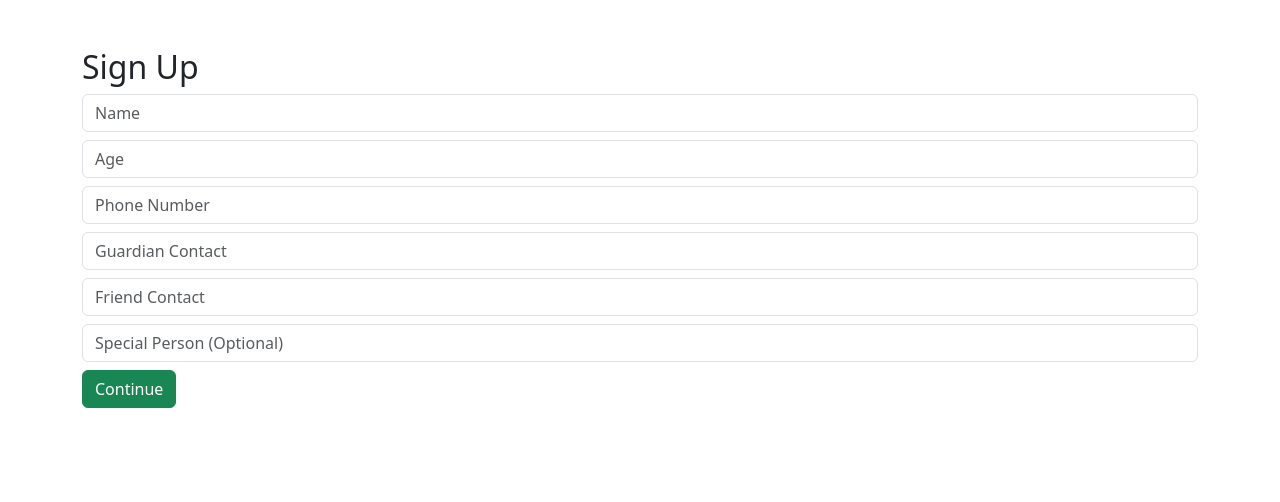
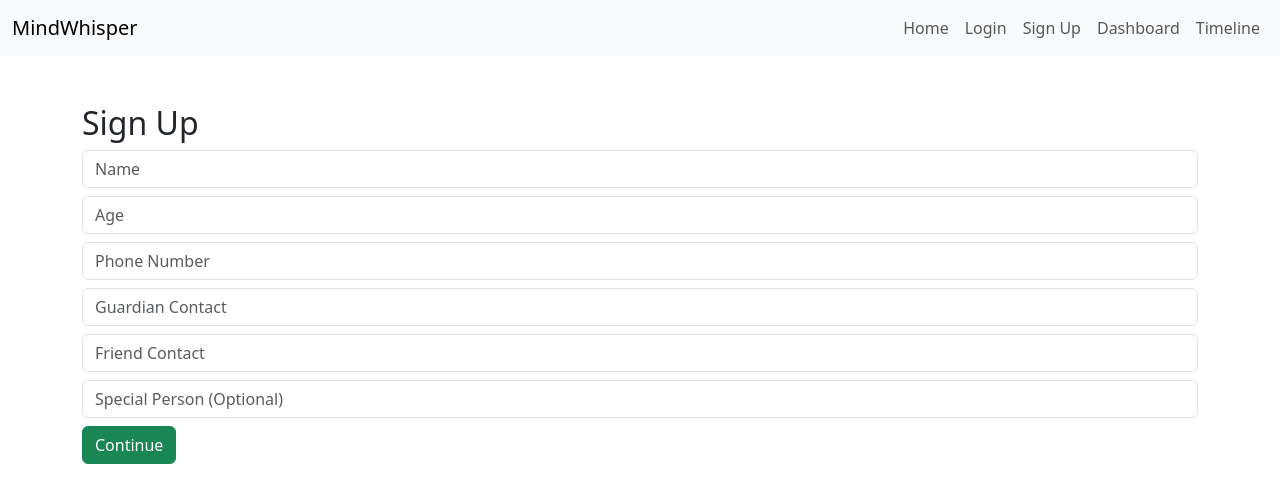
Before and after one commit to Kevinl-code/MindWhisper-Web, a plain HTML site: page signup.html in a window 1280 px wide. Drawn offline with nearby package versions, Linux system fonts and the light colour scheme.

Commit message:
Update signup.html

```diff
--- a/signup.html
+++ b/signup.html
@@ -6,6 +6,21 @@
   <link rel="stylesheet" href="https://cdn.jsdelivr.net/npm/bootstrap@5.3.2/dist/css/bootstrap.min.css">
 </head>
 <body>
+  <nav class="navbar navbar-expand-lg navbar-light bg-light">
+  <div class="container-fluid">
+    <a class="navbar-brand" href="index.html">MindWhisper</a>
+    <div class="collapse navbar-collapse">
+      <ul class="navbar-nav ms-auto">
+        <li class="nav-item"><a class="nav-link" href="index.html">Home</a></li>
+        <li class="nav-item"><a class="nav-link" href="login.html">Login</a></li>
+        <li class="nav-item"><a class="nav-link" href="signup.html">Sign Up</a></li>
+        <li class="nav-item"><a class="nav-link" href="dashboard.html">Dashboard</a></li>
+        <li class="nav-item"><a class="nav-link" href="timeline.html">Timeline</a></li>
+      </ul>
+    </div>
+  </div>
+</nav>
+
   <div class="container mt-5">
     <h2>Sign Up</h2>
     <form>
```
